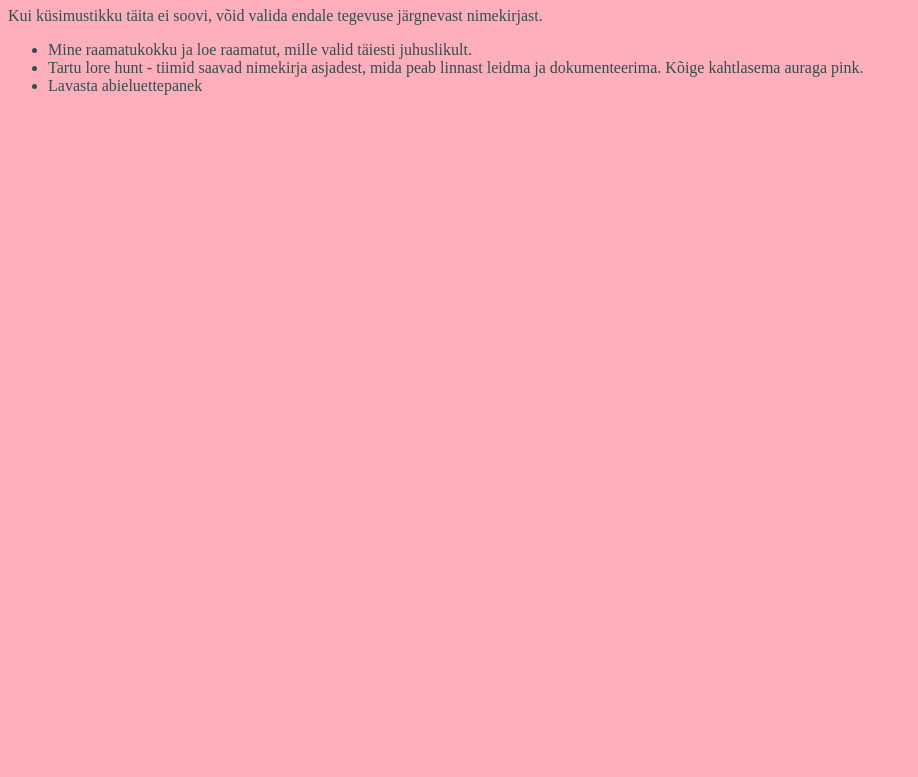
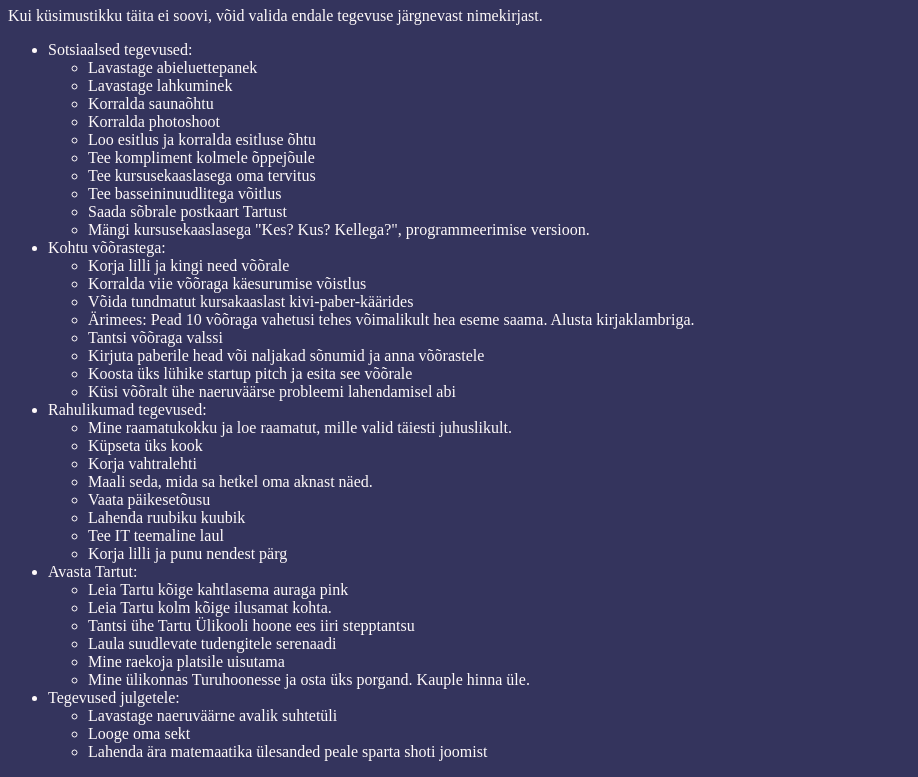
Before and after one commit to amadnaa/anuma, a plain HTML site: page sidequestid.html in a window 1280 px wide. Shown: the part 73-850 px from the top of the page, without its empty margins (0-918 px from the left). Before the commit the page ends 800 px from the top, so only its background shows below. Drawn offline with Linux system fonts and the light colour scheme.

Commit message:
lisa sidequestide loend grupeeritud

```diff
--- /dev/null
+++ b/loendi_style.css
@@ -0,0 +1,17 @@
+body {background-color: rgb(52, 52, 93);}
+h1 {
+    color: Snow;
+
+}
+
+p {
+    color: snow;
+}
+
+a {
+    color: snow;
+}
+
+ul {
+    color: snow;
+}
--- a/sidequestid.html
+++ b/sidequestid.html
@@ -3,15 +3,68 @@
 <head>
     <meta charset="UTF-8">
     <meta name="viewport" content="width=device-width, initial-scale=1.0">
-    <link rel="stylesheet" type="text/css" href="style.css">
+    <link rel="stylesheet" type="text/css" href="loendi_style.css">
     <title>Sidequest</title>
 </head>
 <body>
     <h1>Sidequestide nimekiri</h1>
     <p>Kui küsimustikku täita ei soovi, võid valida endale tegevuse järgnevast nimekirjast.</p>
     <ul>
-         <li>Mine raamatukokku ja loe raamatut, mille valid täiesti juhuslikult.</li>
-         <li>Tartu lore hunt - tiimid saavad nimekirja asjadest, mida peab linnast leidma ja dokumenteerima. Kõige kahtlasema auraga pink.</li>
-         <li>Lavasta abieluettepanek</li>
+        <li>Sotsiaalsed tegevused:
+            <ul>
+                <li>Lavastage abieluettepanek</li>
+                <li>Lavastage lahkuminek</li>
+                <li>Korralda saunaõhtu</li>
+                <li>Korralda photoshoot</li>
+                <li>Loo esitlus ja korralda esitluse õhtu</li>
+                <li>Tee kompliment kolmele õppejõule</li>
+                <li>Tee kursusekaaslasega oma tervitus</li>
+                <li>Tee basseininuudlitega võitlus</li>
+                <li>Saada sõbrale postkaart Tartust</li>
+                <li>Mängi kursusekaaslasega "Kes? Kus? Kellega?", programmeerimise versioon.</li>
+            </ul>
+        </li>
+        <li>Kohtu võõrastega:
+            <ul>
+                <li>Korja lilli ja kingi need võõrale</li>
+                <li>Korralda viie võõraga käesurumise võistlus</li>
+                <li>Võida tundmatut kursakaaslast kivi-paber-käärides</li>
+                <li>Ärimees: Pead 10 võõraga vahetusi tehes võimalikult hea eseme saama. Alusta kirjaklambriga.</li>
+                <li>Tantsi võõraga valssi</li>
+                <li>Kirjuta paberile head või naljakad sõnumid ja anna võõrastele</li>
+                <li>Koosta üks lühike startup pitch ja esita see võõrale</li>
+                <li>Küsi võõralt ühe naeruväärse probleemi lahendamisel abi</li>
+            </ul>
+        </li>
+        <li>Rahulikumad tegevused:
+            <ul>
+                <li>Mine raamatukokku ja loe raamatut, mille valid täiesti juhuslikult.</li>
+                <li>Küpseta üks kook</li>
+                <li>Korja vahtralehti</li>
+                <li>Maali seda, mida sa hetkel oma aknast näed.</li>
+                <li>Vaata päikesetõusu</li>
+                <li>Lahenda ruubiku kuubik</li>
+                <li>Tee IT teemaline laul</li>
+                <li>Korja lilli ja punu nendest pärg</li>
+            </ul>
+        </li>
+        <li>Avasta Tartut:
+            <ul>
+                <li>Leia Tartu kõige kahtlasema auraga pink</li>
+                <li>Leia Tartu kolm kõige ilusamat kohta.</li>
+                <li>Tantsi ühe Tartu Ülikooli hoone ees iiri stepptantsu</li>
+                <li>Laula suudlevate tudengitele serenaadi</li>
+                <li>Mine raekoja platsile uisutama</li>
+                <li>Mine ülikonnas Turuhoonesse ja osta üks porgand. Kauple hinna üle.</li>
+            </ul>
+        </li>
+         <li>Tegevused julgetele:</li>
+            <ul>
+                <li>Lavastage naeruväärne avalik suhtetüli</li>
+                <li>Looge oma sekt</li>
+                <li>Lahenda ära matemaatika ülesanded peale sparta shoti joomist</li>
+            </ul>
+
+
     </ul>
 </body></html>
```
